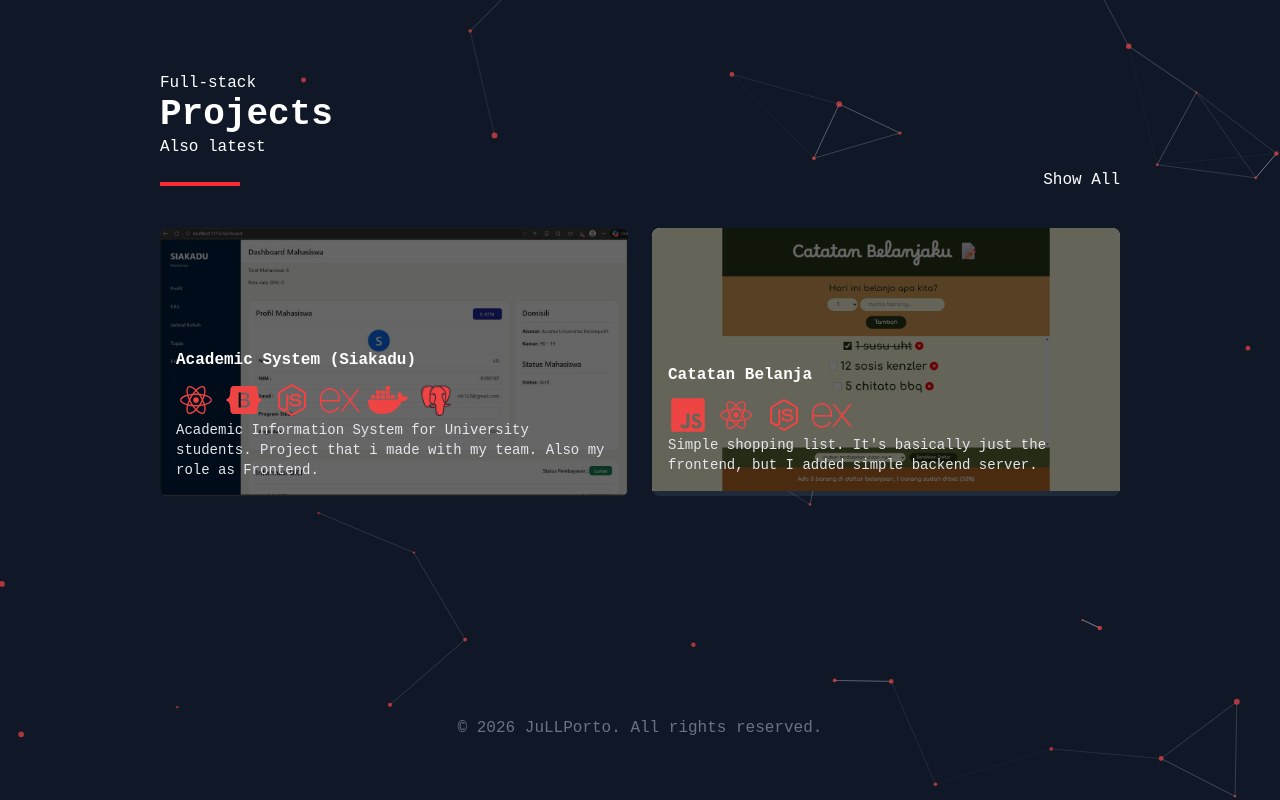
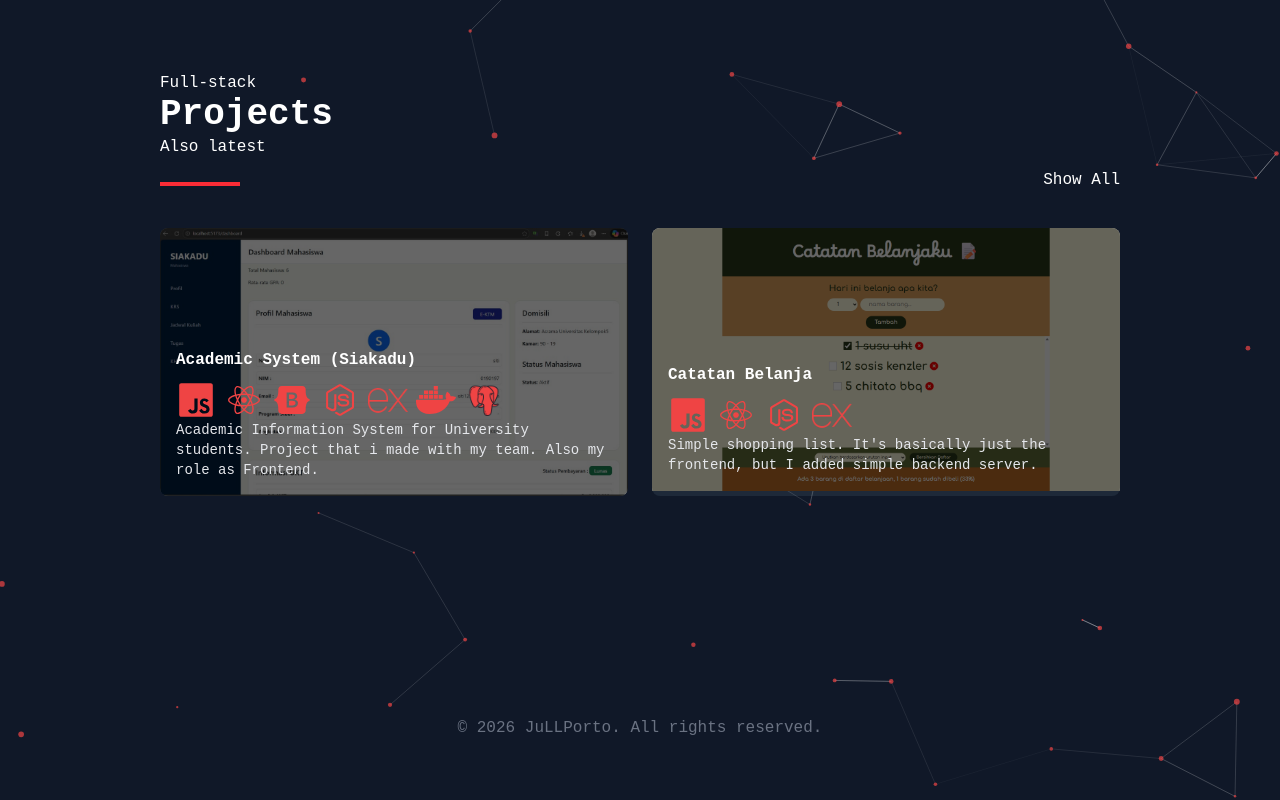
Before and after one commit to Mhmd7uLL/PortFolioReact, a React (Vite) app: page / in a window 1280 px wide. Shown: the part 657-1457 px from the top of the page. Built offline with nearby package versions, Linux system fonts and the light colour scheme.

Commit message:
Update Home.jsx

```diff
--- a/src/page/Home/Home.jsx
+++ b/src/page/Home/Home.jsx
@@ -81,6 +81,11 @@ function Home() {
                     Academic System (Siakadu)
                   </h4>
                   <div className="flex space-x-2">
+                    <img
+                    src={js}
+                    alt="JavaScript"
+                    className="w-10 h-10"
+                    ></img>
                     <img src={rt} alt="React" className="w-10 h-10"></img>
                     <img src={bs} alt="Bootstrap" className="w-10 h-10"></img>
                     <img
```
